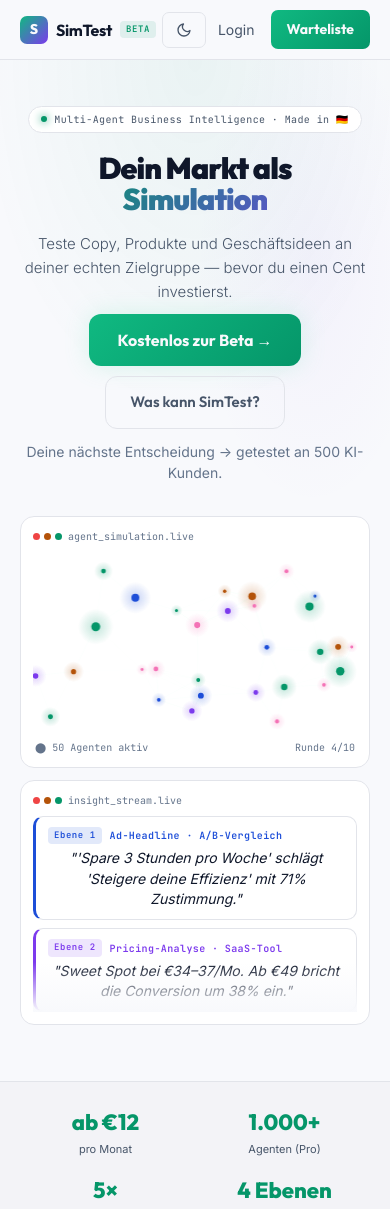
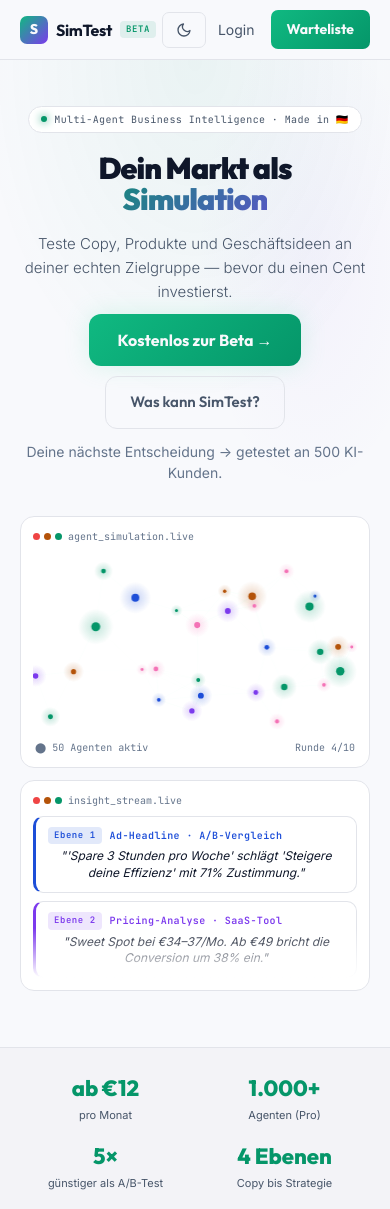
Before and after one commit to fabiancreation/simtest, a Next.js app: page / in a window 390 px wide. Shown: the top 1209 px of the page. Built offline with nearby package versions, Linux system fonts and the light colour scheme.

Commit message:
Fix: insight_stream mobile layout, 3 Karten passen jetzt
Co-Authored-By: Claude Opus 4.6 (1M context) <noreply@anthropic.com>

```diff
--- a/src/app/page.jsx
+++ b/src/app/page.jsx
@@ -252,10 +252,10 @@ function BIFeed({ mobile }) {
               {msg.persona}
             </span>
           </div>
-          <div style={{ fontSize: mobile ? 14 : 13, color: C.text, lineHeight: 1.45, fontStyle: "italic" }}>{msg.text}</div>
+          <div style={{ fontSize: mobile ? 12 : 13, color: C.text, lineHeight: 1.4, fontStyle: "italic" }}>{msg.text}</div>
         </div>
       ))}
-      <div style={{ position: "absolute", bottom: 0, left: 0, right: 0, height: 50, background: `linear-gradient(transparent, ${C.bg})`, pointerEvents: "none" }} />
+      <div style={{ position: "absolute", bottom: 0, left: 0, right: 0, height: 50, background: `linear-gradient(transparent, ${C.bgCard})`, pointerEvents: "none" }} />
     </div>
   );
 }
@@ -628,7 +628,7 @@ export default function LandingPage() {
                   <span>Runde 4/10</span>
                 </div>
               </div>
-              <div style={{ flex: 1, background: C.bgCard, border: `1px solid ${C.border}`, borderRadius: 14, padding: 12, minWidth: 0, height: mobile ? 280 : canvasHeight + 44, overflow: "hidden", display: "flex", flexDirection: "column" }}>
+              <div style={{ flex: 1, background: C.bgCard, border: `1px solid ${C.border}`, borderRadius: 14, padding: 12, minWidth: 0, height: mobile ? 320 : canvasHeight + 44, overflow: "hidden", display: "flex", flexDirection: "column" }}>
                 <div style={{ display: "flex", alignItems: "center", gap: 6, marginBottom: 8, flexShrink: 0 }}>
                   <div style={{ display: "flex", gap: 4 }}>
                     {["#ef4444", C.warning, C.accent].map((cl, i) => <div key={i} style={{ width: 7, height: 7, borderRadius: "50%", background: cl }} />)}
```
